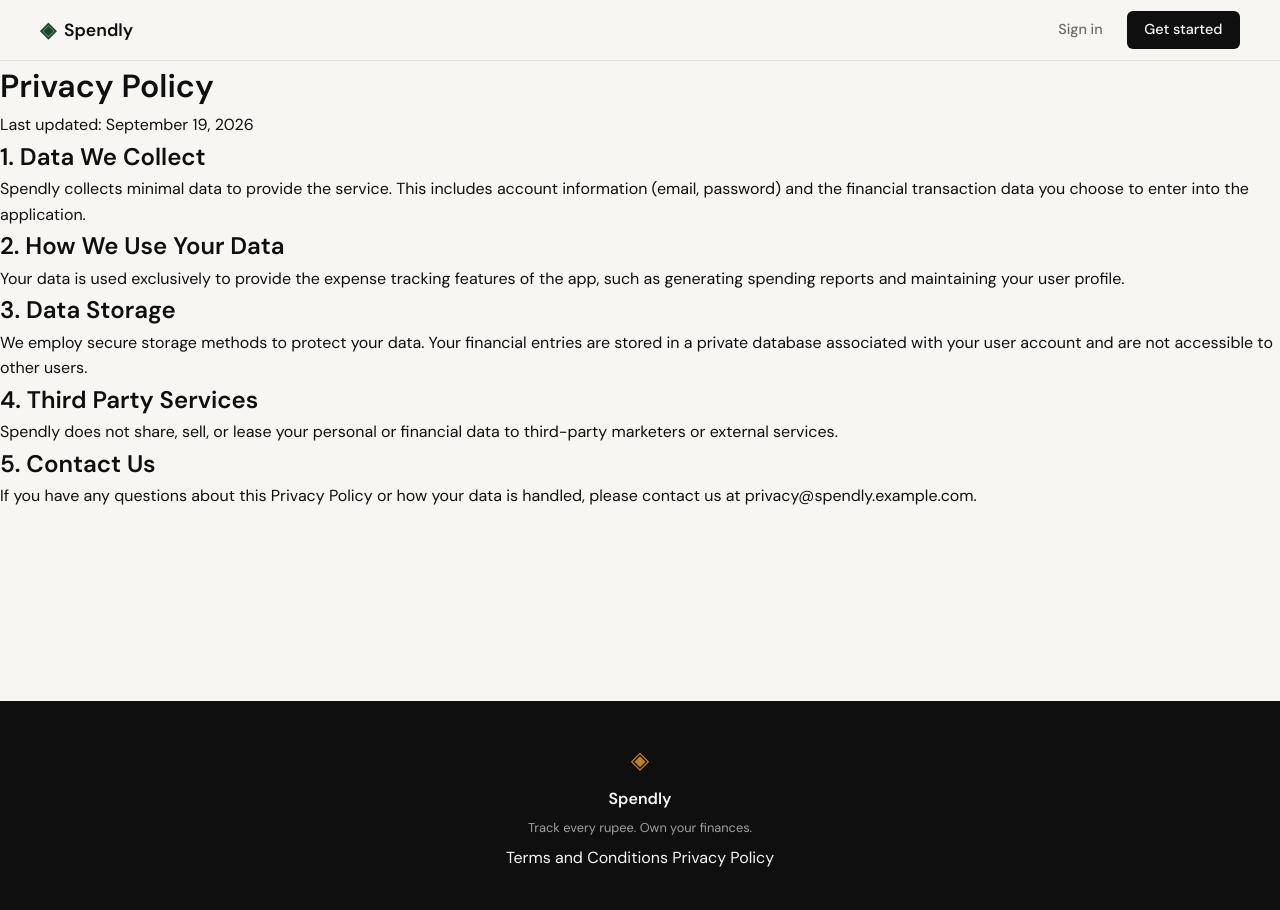
After one commit to HarshShrestha/spendly, a Flask app: page /privacy in a window 1280 px wide. The commit adds this page. Run offline with Flask 3, Linux system fonts and the light colour scheme.

Commit message:
landing: add privacy policy page and update footer link

```diff
--- a/app.py
+++ b/app.py
@@ -25,6 +25,11 @@ def login():
 @app.route("/terms")
 def terms():
     return render_template("terms.html")
+
+
+@app.route("/privacy")
+def privacy():
+    return render_template("privacy.html")
 
 
 # ------------------------------------------------------------------ #
--- a/prompts.txt
+++ b/prompts.txt
@@ -37,7 +37,7 @@ Data Storage, Third Party Services, and Contact Us.
 Match the style of terms.html.
 3. In @templates/landing.html, update the "Privacy Policy"
 footer link href from "#" to "/privacy".
-4. Make sure the appearance looks like the website's theme
+4. Make sure the appearance looks like the website's theme in both the @templates/terms.html and @templates/privacy.html
 
 git commit -m "landing: add privacy policy page and route”
 
--- a/templates/base.html
+++ b/templates/base.html
@@ -36,7 +36,7 @@
             <p class="footer-copy">Track every rupee. Own your finances.</p>
             <div class="footer-links">
                 <a href="{{ url_for('terms') }}">Terms and Conditions</a>
-                <a href="#">Privacy Policy</a>
+                <a href="{{ url_for('privacy') }}">Privacy Policy</a>
             </div>
         </div>
     </footer>
--- /dev/null
+++ b/templates/privacy.html
@@ -0,0 +1,34 @@
+{% extends "base.html" %}
+{% block title %}Privacy Policy - Spendly{% endblock %}
+
+{% block content %}
+<div class="container">
+    <h1>Privacy Policy</h1>
+    <p>Last updated: September 19, 2026</p>
+
+    <section>
+        <h2>1. Data We Collect</h2>
+        <p>Spendly collects minimal data to provide the service. This includes account information (email, password) and the financial transaction data you choose to enter into the application.</p>
+    </section>
+
+    <section>
+        <h2>2. How We Use Your Data</h2>
+        <p>Your data is used exclusively to provide the expense tracking features of the app, such as generating spending reports and maintaining your user profile.</p>
+    </section>
+
+    <section>
+        <h2>3. Data Storage</h2>
+        <p>We employ secure storage methods to protect your data. Your financial entries are stored in a private database associated with your user account and are not accessible to other users.</p>
+    </section>
+
+    <section>
+        <h2>4. Third Party Services</h2>
+        <p>Spendly does not share, sell, or lease your personal or financial data to third-party marketers or external services.</p>
+    </section>
+
+    <section>
+        <h2>5. Contact Us</h2>
+        <p>If you have any questions about this Privacy Policy or how your data is handled, please contact us at privacy@spendly.example.com.</p>
+    </section>
+</div>
+{% endblock %}
```
Also changed, not shown: templates/terms.html (+2 -11 lines).
